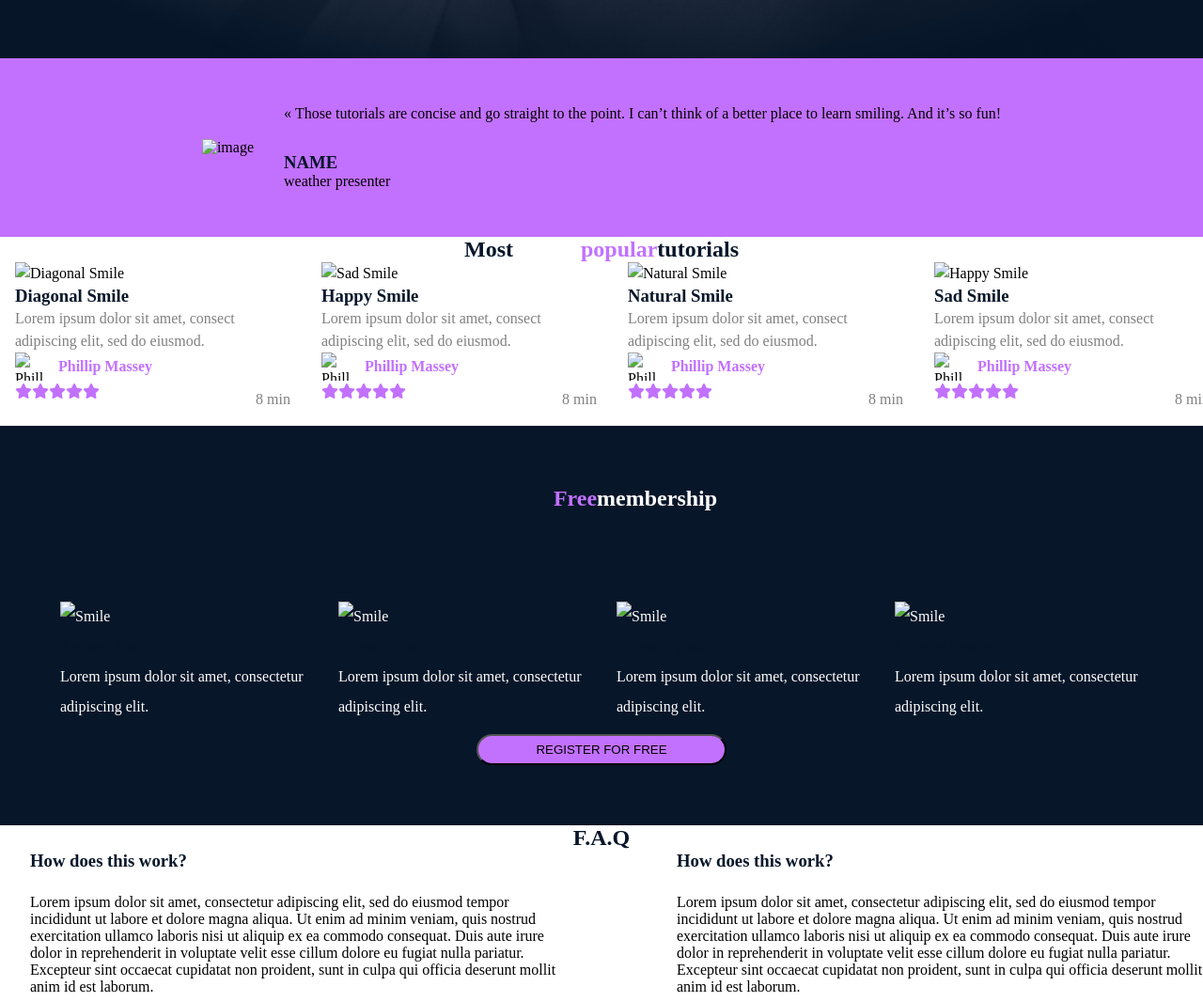
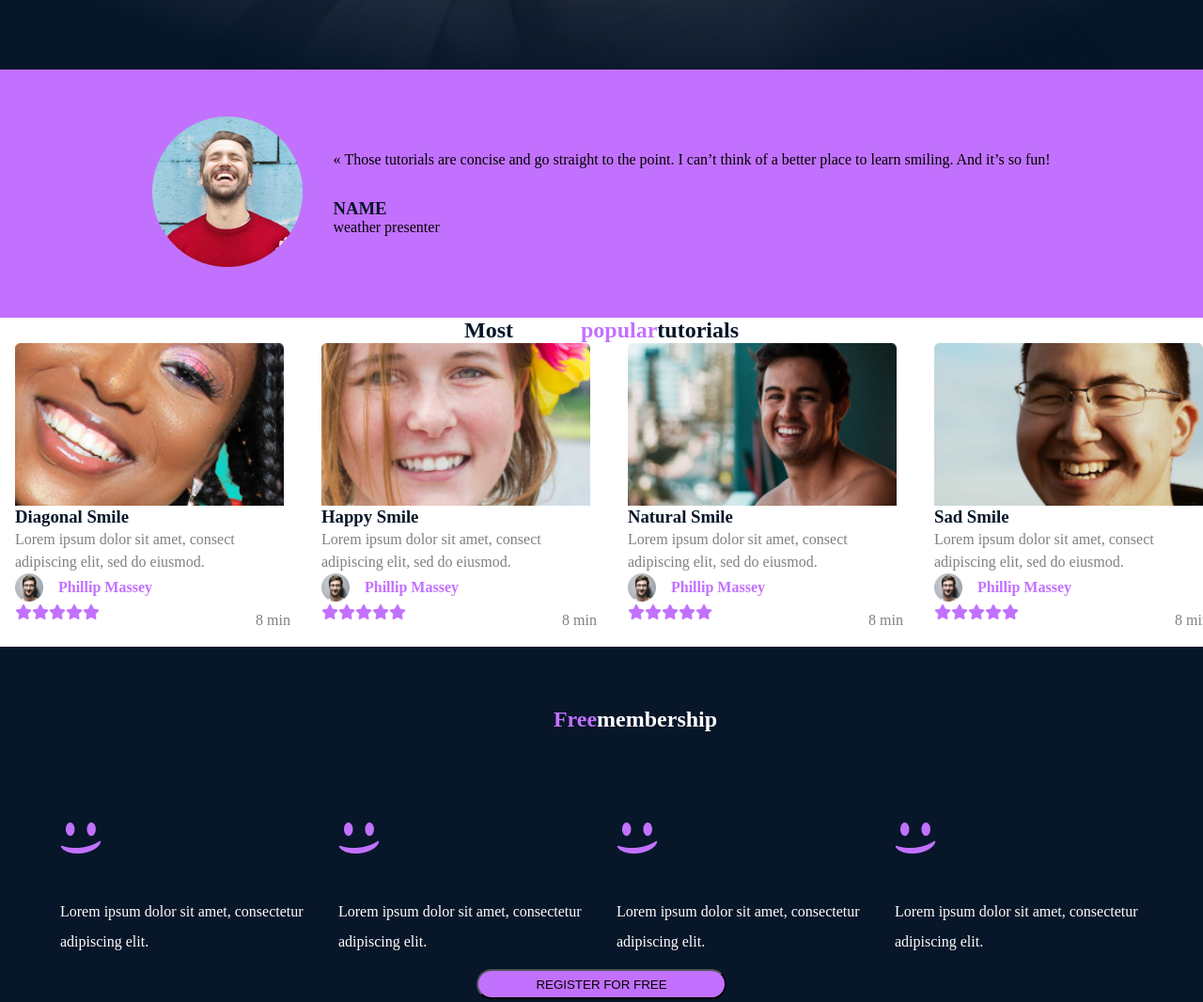
Before and after one commit to Mkat-Sl/alx_html_css, a plain HTML site: page css_advanced/index.html in a window 1280 px wide. Shown: the part 820-1886 px from the top of the page at 94% size. Drawn offline with Linux system fonts and the light colour scheme.

Commit message:
Update index.html

```diff
--- a/css_advanced/index.html
+++ b/css_advanced/index.html
@@ -10,7 +10,7 @@
 <body>
     <header>
         <nav>
-            <img src="images/CSS Advanced/logo.png" alt="logo">
+            <img src="logo.png" alt="logo">
 
             <ul>
                 <li><a href="#">COURSE</a></li>
@@ -35,22 +35,22 @@
                 <h2><span class="world">Learn</span>from the pros</h2>
                 <div id="pros">
                     <div class="pros-container">
-                        <img src="./images/CSS Advanced/1.png" alt="">
+                        <img src="1.png" alt="">
                         <h3>Phillip Massey</h3>
                         <p>« Smile of the year » 2018 - 2019</p>
                     </div>
                     <div class="pros-container">
-                        <img src="./images/CSS Advanced/3.png" alt="">
+                        <img src="3.png" alt="">
                         <h3>Nannie Lawrence</h3>
                         <p>Best « little smile » 2017</p>
                     </div>
                     <div class="pros-container">
-                        <img class="img" src="./images/CSS Advanced/2.png" alt="">
+                        <img class="img" src="2.png" alt="">
                         <h3>Bruce Walters</h3>
                         <p>Best « Friend Smile » live performance 2019</p>
                     </div>
                     <div class="pros-container">
-                        <img src="./images/CSS Advanced/4.png" alt="">
+                        <img src="4.png" alt="">
                         <h3>Henry Hughes</h3>
                         <p>« 24h smiles » winner 2016 - 2019</p>
                     </div>
@@ -59,7 +59,7 @@
         </section>
         <section id="quote">
             <div>
-                <img src="./images/CSS Advanced/5.png" alt="image">
+                <img src="5.png" alt="image">
             </div>
             <div class="blockquote">
                 <blockquote>« Those tutorials are concise and go straight to the point. I can’t think of a better place to learn smiling. And it’s so fun!</blockquote>
@@ -71,11 +71,11 @@
             <h2>Most<span class="word">popular</span>tutorials</h2>
             <section class="splitTutorials">
                 <div id="tutorials">
-                    <img src="./images/CSS Advanced/9.png" alt="Diagonal Smile">
+                    <img src="9.png" alt="Diagonal Smile">
                     <h3>Diagonal Smile</h3>
                     <p>Lorem ipsum dolor sit amet, consect adipiscing elit, sed do eiusmod.</p>
                     <div class="rating">
-                        <img src="./images/CSS Advanced/1.png" alt="Phillip Massey">
+                        <img src="1.png" alt="Phillip Massey">
                         <h4>Phillip Massey</h4>
                     </div>
                     <div class="com">
@@ -90,11 +90,11 @@
                     </div>
                 </div>
                 <div id="tutorials">
-                    <img src="./images/CSS Advanced/7.png" alt="Sad Smile">
+                    <img src="7.png" alt="Sad Smile">
                     <h3>Happy Smile</h3>
                     <p>Lorem ipsum dolor sit amet, consect adipiscing elit, sed do eiusmod.</p>
                     <div class="rating">
-                        <img src="./images/CSS Advanced/1.png" alt="Phillip Massey">
+                        <img src="1.png" alt="Phillip Massey">
                         <h4>Phillip Massey</h4>
                     </div>
                     <div class="stars">
@@ -107,11 +107,11 @@
                     <p class="min">8 min</p>
                 </div>
                 <div id="tutorials">
-                    <img src="./images/CSS Advanced/8.png" alt="Natural Smile">
+                    <img src="8.png" alt="Natural Smile">
                     <h3>Natural Smile</h3>
                     <p>Lorem ipsum dolor sit amet, consect adipiscing elit, sed do eiusmod.</p>
                     <div class="rating">
-                        <img src="./images/CSS Advanced/1.png" alt="Phillip Massey">
+                        <img src="1.png" alt="Phillip Massey">
                         <h4>Phillip Massey</h4>
                     </div>
                     <div class="stars">
@@ -124,11 +124,11 @@
                     <p class="min">8 min</p>
                 </div>
                 <div id="tutorials">
-                    <img src="./images/CSS Advanced/6.png" alt="Happy Smile">
+                    <img src="6.png" alt="Happy Smile">
                     <h3>Sad Smile</h3>
                     <p>Lorem ipsum dolor sit amet, consect adipiscing elit, sed do eiusmod.</p>
                     <div class="rating">
-                        <img src="./images/CSS Advanced/1.png" alt="Phillip Massey">
+                        <img src="1.png" alt="Phillip Massey">
                         <h4>Phillip Massey</h4>
                     </div>
                     <div class="stars">
@@ -146,22 +146,22 @@
             <h2> <span class="word">Free</span>membership</h2>
             <div class="membership">
                 <div class="membership-content">
-                    <img src="./images/CSS Advanced/smile.png" alt="Smile">
+                    <img src="smile.png" alt="Smile">
                     <h3>Lorem Ipsum</h3>
                     <p>Lorem ipsum dolor sit amet, consectetur adipiscing elit.</p>
                 </div>
                 <div class="membership-content">
-                    <img src="./images/CSS Advanced/smile.png" alt="Smile">
+                    <img src="smile.png" alt="Smile">
                     <h3>Lorem Ipsum</h3>
                     <p>Lorem ipsum dolor sit amet, consectetur adipiscing elit.</p>
                 </div>
                 <div class="membership-content">
-                    <img src="./images/CSS Advanced/smile.png" alt="Smile">
+                    <img src="smile.png" alt="Smile">
                     <h3>Lorem Ipsum</h3>
                     <p>Lorem ipsum dolor sit amet, consectetur adipiscing elit.</p>
                 </div>
                 <div class="membership-content">
-                    <img src="./images/CSS Advanced/smile.png" alt="Smile">
+                    <img src="smile.png" alt="Smile">
                     <h3>Lorem Ipsum</h3>
                     <p>Lorem ipsum dolor sit amet, consectetur adipiscing elit.</p>
                 </div>
@@ -206,7 +206,7 @@
     <footer>
         <section id="Footer">
             <div class="footer">
-                <img src="images/CSS Advanced/logo.png" alt="logo">
+                <img src="logo.png" alt="logo">
                 <div class="social">
                     <i class="fa-brands fa-facebook"></i>
                     <i class="fa-brands fa-twitter"></i>
```
